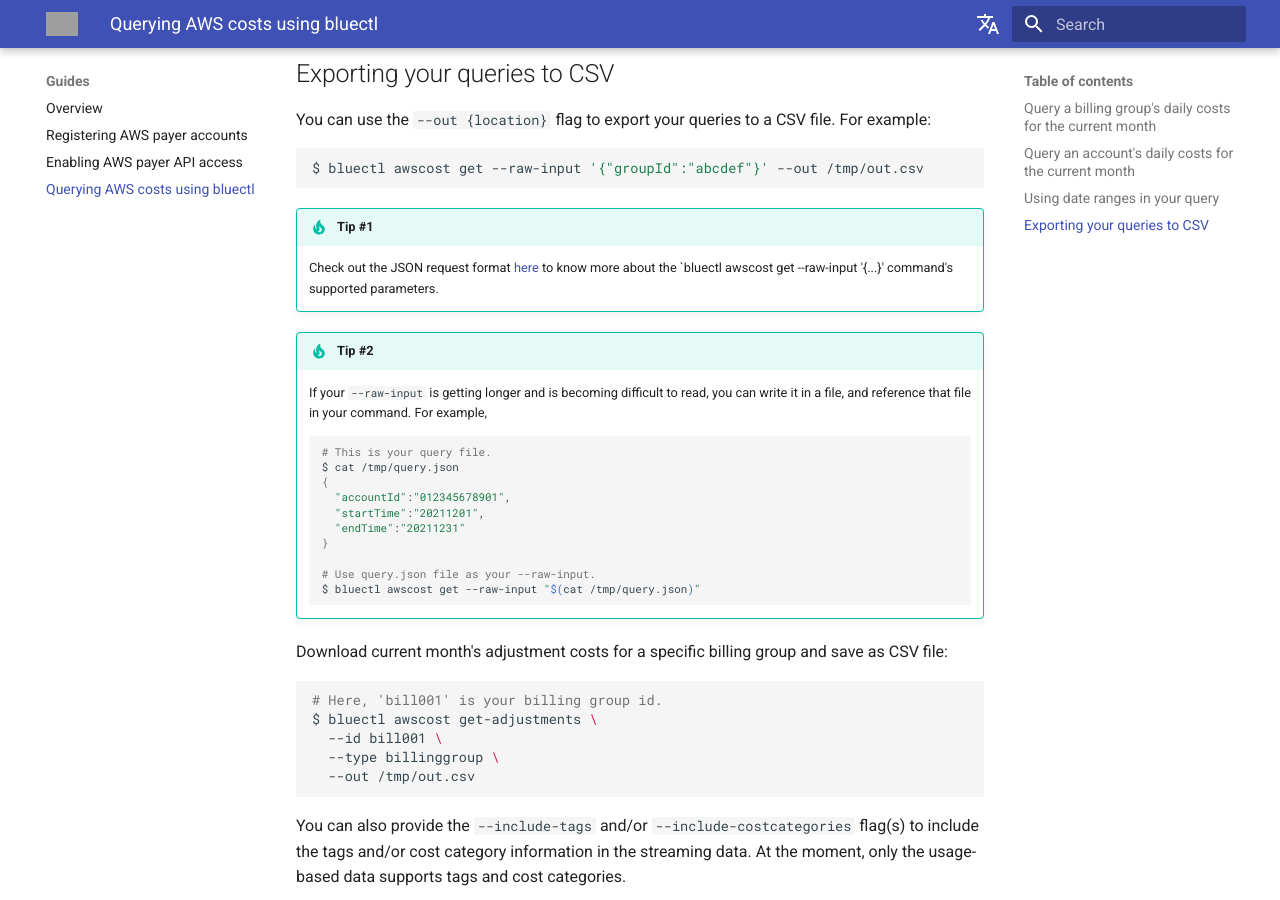
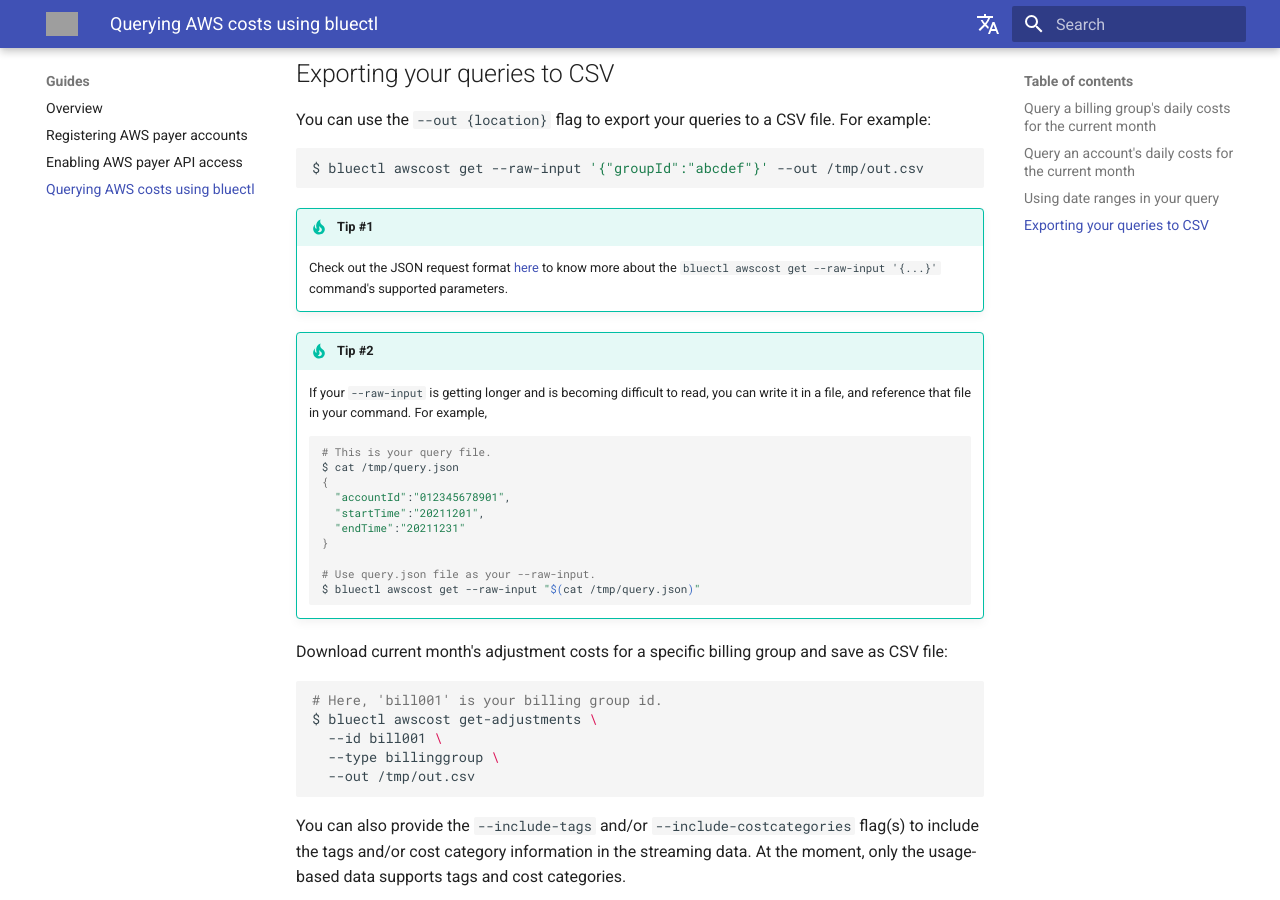
Before and after one commit to alphauslabs/tmpdocs, an MkDocs documentation site: the page built from docs/guides/aws-query-costs.md, in a window 1280 px wide and 900 px high, scrolled down 982 px. Built offline with MkDocs 1.6.1 and Material for MkDocs 9.7.7, drawn with Linux system fonts in a browser that asks for light colours; comment, search, counter and statistics services are not loaded; grey boxes are pictures that could not be loaded.

````diff
--- a/docs/guides/aws-query-costs.md
+++ b/docs/guides/aws-query-costs.md
@@ -33,7 +33,7 @@ $ bluectl awscost get --raw-input '{"groupId":"abcdef"}' --out /tmp/out.csv
 ```
 
 !!! tip "Tip #1"
-    Check out the JSON request format [here](https://alphauslabs.github.io/blueapidocs/#/Cost/Cost_ReadCosts) to know more about the `bluectl awscost get --raw-input '{...}' command's supported parameters.
+    Check out the JSON request format [here](https://alphauslabs.github.io/blueapidocs/#/Cost/Cost_ReadCosts) to know more about the `bluectl awscost get --raw-input '{...}'` command's supported parameters.
 
 !!! tip "Tip #2"
     If your `--raw-input` is getting longer and is becoming difficult to read, you can write it in a file, and reference that file in your command. For example,
````
